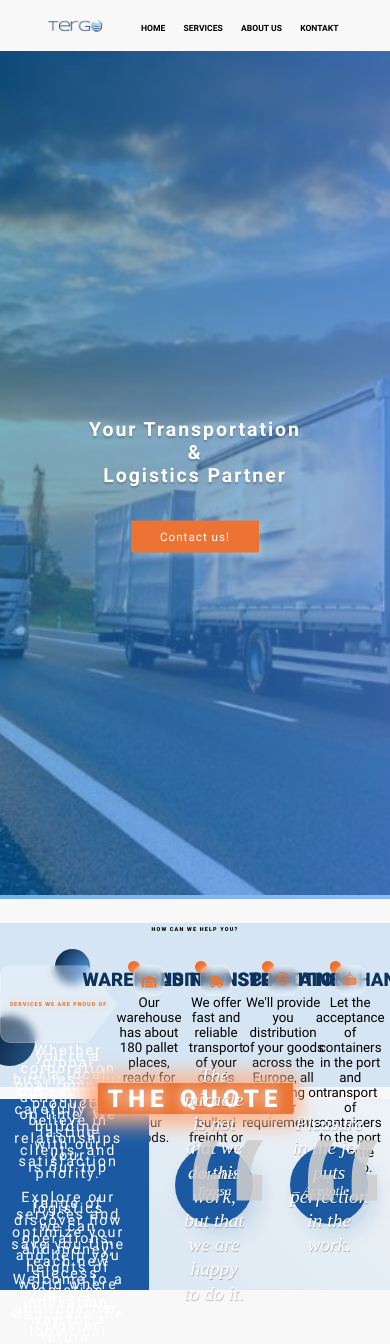
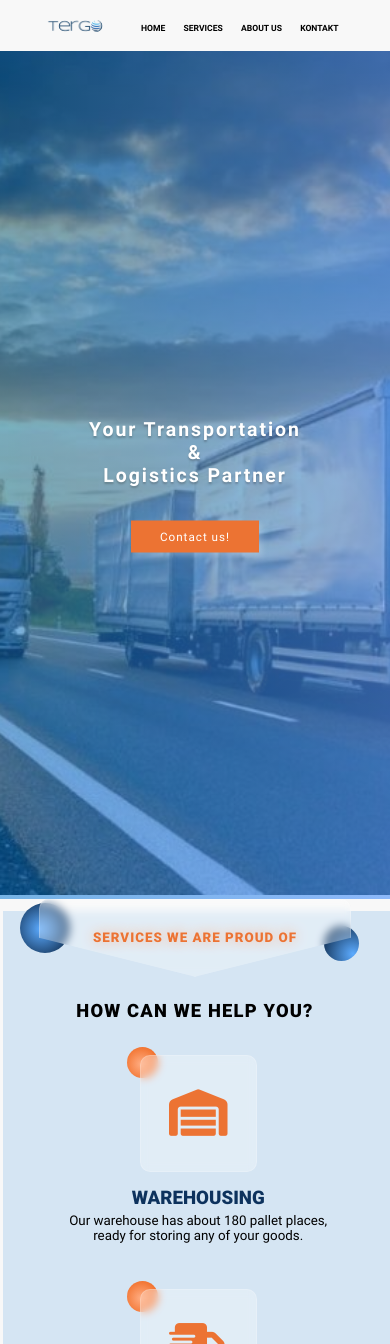
Before and after one commit to svjetlanatodoric/Tergo, a PHP site: page /pages/index.php in a window 390 px wide. Shown: the top 1344 px of the page. Run offline with PHP 8.4, Linux system fonts and the light colour scheme; grey boxes are pictures that could not be loaded.

Commit message:
Responsive services page, added some changes. Divs set to be flex-displayed.

```diff
--- a/css/services.css
+++ b/css/services.css
@@ -57,7 +57,7 @@ body {
 /* ABOUT US SECTION */
 div.services {
     position: relative;
-    height: 100%;
+    height: fit-content;
     width: 100%;
     padding: 0.2rem;
     overflow: hidden;
@@ -138,24 +138,24 @@ div .paragraph {
 }
 
 div.color {
-    top: 4vw;
-    left: -5vw;
+    top: -3vw;
     width: 170vw;
     position: relative;
-    height: 42vw;
+    height: 48vw;
     background-color: rgb(0 116 211 / 14%);
     z-index: -1;
 }
 
 div.color2 {
-    top: 7vw;
-    left: -5vw;
-    width: 170vw;
+    top: -12vw;
+    /* left: -5vw; */
+    width: 100%;
     position: relative;
     height: 49vw;
     background: linear-gradient(45deg, rgb(0 116 211 / 14%), transparent);
+    display: flex;
+    align-items: center;
 }
-
 
 /* ARROW */
 .arrow-element {
@@ -164,7 +164,7 @@ div.color2 {
     align-items: center;
     justify-content: center;
     position: absolute;
-    top: 15%;
+    top: 30%;
     clip-path: polygon(0 0, 75% 0%, 100% 50%, 75% 100%, 0% 100%);
     width: 30vw;
     height: 20vw;
@@ -274,7 +274,8 @@ i.fa-3x {
     font-size: 3vw;
 }
 
-path {
+path#distribution-icon,
+path#container-icon {
     fill: #ec7333;
     width: 4vw;
     height: 4vw;
@@ -310,17 +314,18 @@ h3 {
 
 /* QUOTE */
 .quote {
+    top: -8vw;
     width: 50%;
     height: 8vw;
-    position: absolute;
+    position: relative;
     background-color: #ec7333;
-    bottom: 59vw;
     box-shadow: -4px 1px 20px 9px #ffad82;
-    left: 25%;
     color: white;
     display: flex;
     align-items: center;
     justify-content: center;
+    z-index: 1;
+    margin: auto;
 }
 
 
@@ -360,13 +365,11 @@ h3 {
     width: 20vw;
     height: 20vw;
     position: relative;
-    margin: auto;
     border-radius: 100%;
     background-color: #1b5aa3;
     box-shadow: 8px 10px 20px 0px #1b5aa329;
     display: flex;
     align-items: center;
-    justify-content: center;
 }
 
 
@@ -407,15 +410,17 @@ color: white;
     color: #ccc;
     opacity: 0.9;
 }
-.logistics-wrapper{
+
+.logistics-wrapper {
     display: flex;
     align-items: center;
     justify-content: center;
-    width: 25%;
+    width: 45%;
     height: 100%;
     background-color: #1b5aa3;
 }
-.logistics{
+
+.logistics {
     display: flex;
     flex-direction: column;
     justify-content: center;
@@ -434,15 +440,146 @@ color: white;
     text-align: center;
     font-size: calc(14px + (21 - 13) * ((100vw - 320px) / (1600 - 20)));
 }
-.quote-row{
+
+.quote-row {
     display: flex;
     align-items: center;
-    justify-content: center;
-    width: 60%;
+    justify-content: space-evenly;
+    width: 55%;
     position: relative;
-    left: 40%;
-    top: -30vw;
 }
+
+@media screen and (max-width: 480px) {
+    div.color {
+        height: 300vw;
+    }
+
+    .arrow-element {
+        left: 10%;
+        width: 80vw;
+        top: 0;
+        clip-path: polygon(0 0, 100% 0%, 100% 50%, 50% 100%, 0% 50%);
+    }
+
+    .arrow-text {
+        font-size: calc(13px + (21 - 13) * ((100vw - 320px) / (1600 - 20)));
+    }
+
+    div.circle1 {
+        left: 83%;
+        top: 7vw;
+        background: radial-gradient(circle at 29px 28px, #5cabff, #031831)
+    }
+
+    div.circle2 {
+        left: 5%;
+        top: 1vw;
+        background: radial-gradient(circle at 21px 26px, #5cabff, #031831);
+    }
+
+    .services-heading {
+        font-size: calc(18px + (21 - 13) * ((100vw - 320px) / (1600 - 20)));
+    }
+
+    .main-heading {
+        top: 25vw
+    }
+
+    .row {
+        flex-direction: column;
+        align-items: center;
+        width: 100%;
+        left: unset;
+        top: 40vw;
+    }
+
+    .thumbnail-element {
+        width: 70vw;
+        height: 60vw;
+    }
+
+    .thumbnail-wrapper {
+        width: 30vw;
+        height: 30vw;
+    }
+
+    div.icon-wrapper {
+        width: 100%;
+        height: 100%;
+    }
+
+    i.fa-3x {
+        font-size: 12vw;
+    }
+
+    svg {
+        width: 15vw;
+        height: 15vw;
+    }
+
+    .small-circle {
+        left: -3.3vw;
+        top: -2vw;
+        height: 8vw;
+        width: 8vw;
+    }
+
+    h3 {
+        margin-top: 4vw;
+    }
+
+    /* about us */
+
+    div.color2 {
+        top: -31vw;
+        height: 270vw;
+        flex-direction: column;
+    }
+
+    .logistics-wrapper {
+        width: 100%;
+        height: 700px;
+    }
+
+    .logistics {
+        WIDTH: 90%;
+    }
+
+    .logistics>p {
+        line-height: unset;
+    }
+
+    .quote {
+        width: 78%;
+        height: 20vw;
+        position: relative;
+        background-color: #ec7333;
+        /* bottom: 49vw; */
+        box-shadow: -4px 1px 20px 9px #ffad82;
+        /* left: 25%; */
+        color: white;
+        display: flex;
+        align-items: center;
+        justify-content: center;
+        z-index: 1;
+        margin: auto;
+        top: -20vw;
+    }
+
+    .quote-row {
+        justify-content: space-evenly;
+        width: 100%;
+        flex-direction: column;
+        height: 80%;
+
+    }
+
+    .quote-wrapper {
+        width: 60vw;
+        height: 60vw;
+    }
+}
+
 @media screen and (max-width: 767px) {
 
     /* ABOUT US - SMALL SCREENS */
```
Also changed, not shown: other parts of css/services.css (+114 -23 lines).
